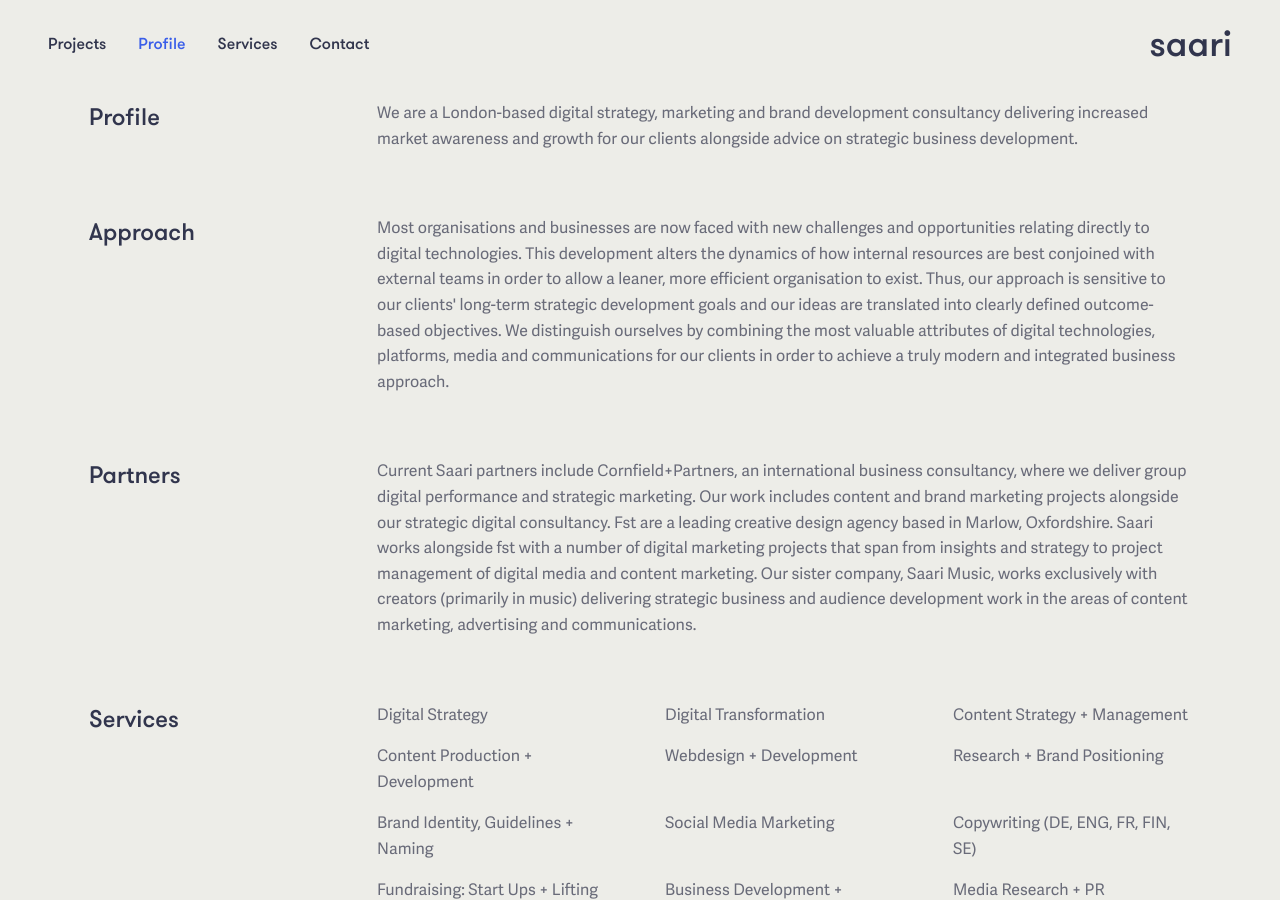
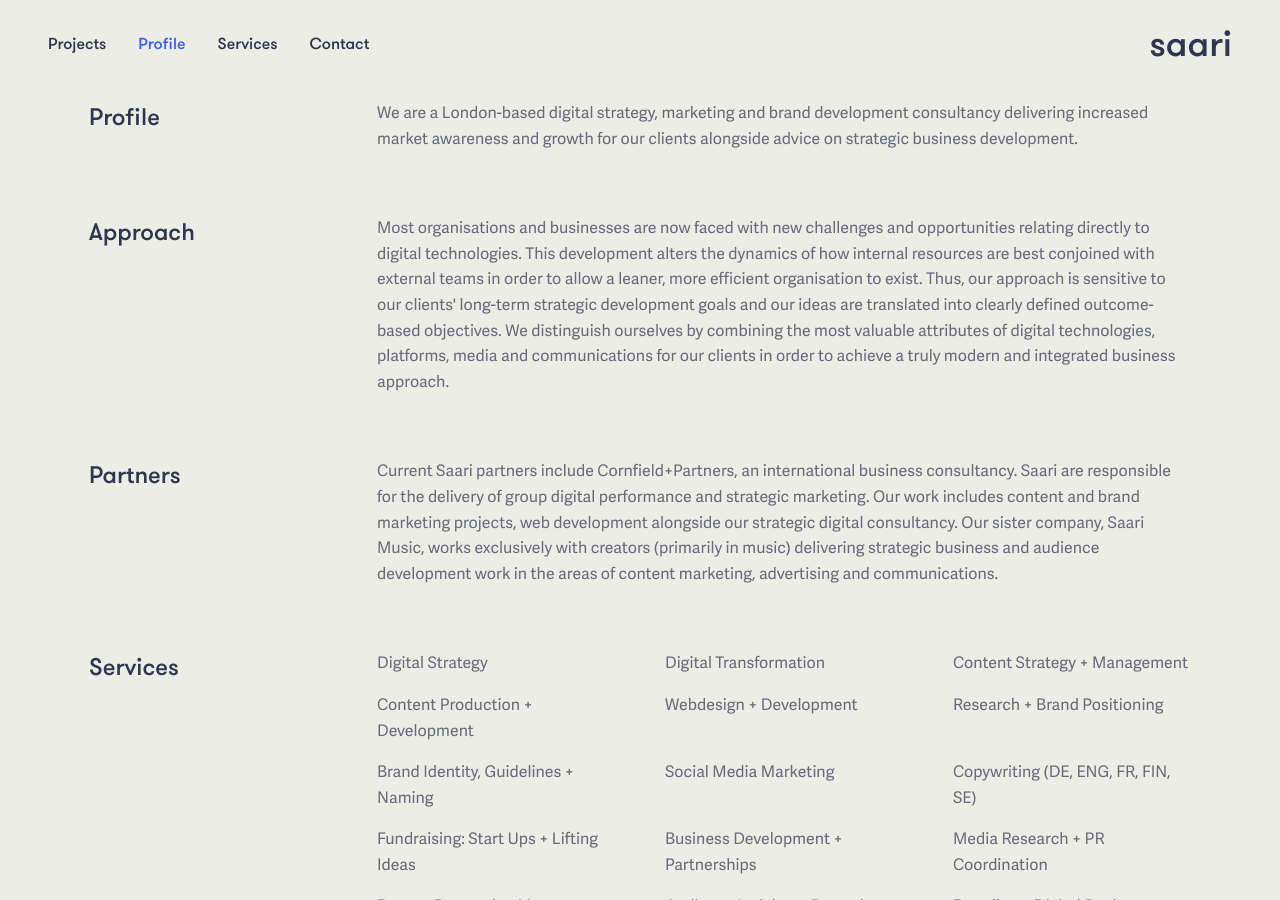
Before and after one commit to garethjohnsdesign/saari.co.uk, a Jekyll site: the page built from profile.md, in a window 1280 px wide and 900 px high. Built offline with Jekyll 4.4.1, drawn with Linux system fonts in a browser that asks for light colours.

Commit message:
Updated Profile and 1 other file

```diff
--- a/profile.md
+++ b/profile.md
@@ -13,15 +13,10 @@
   ourselves by combining the most valuable attributes of digital technologies, platforms,
   media and communications for our clients in order to achieve a truly modern and
   integrated business approach. "
-partners-text: "Current Saari partners include Cornfield+Partners, an international
-  business consultancy, where we deliver group digital performance and strategic marketing.
-  Our work includes content and brand marketing projects alongside our strategic digital
-  consultancy.\n\nFst are a leading creative design agency based in Marlow, Oxfordshire.
-  Saari works alongside fst with a number of digital marketing projects that span
-  from insights and strategy to project management of digital media and content marketing.
-  \n\nOur sister company, Saari Music, works exclusively with creators (primarily
-  in music) delivering strategic business and audience development work in the areas
-  of content marketing, advertising and communications."
+partners-text: |-
+  Current Saari partners include Cornfield+Partners, an international business consultancy. Saari are responsible for the delivery of group digital performance and strategic marketing. Our work includes content and brand marketing projects, web development alongside our strategic digital consultancy.
+
+  Our sister company, Saari Music, works exclusively with creators (primarily in music) delivering strategic business and audience development work in the areas of content marketing, advertising and communications.
 services-list:
 - Digital Strategy
 - Digital Transformation
```
Also changed, not shown: contact.md (+2 -2 lines).
